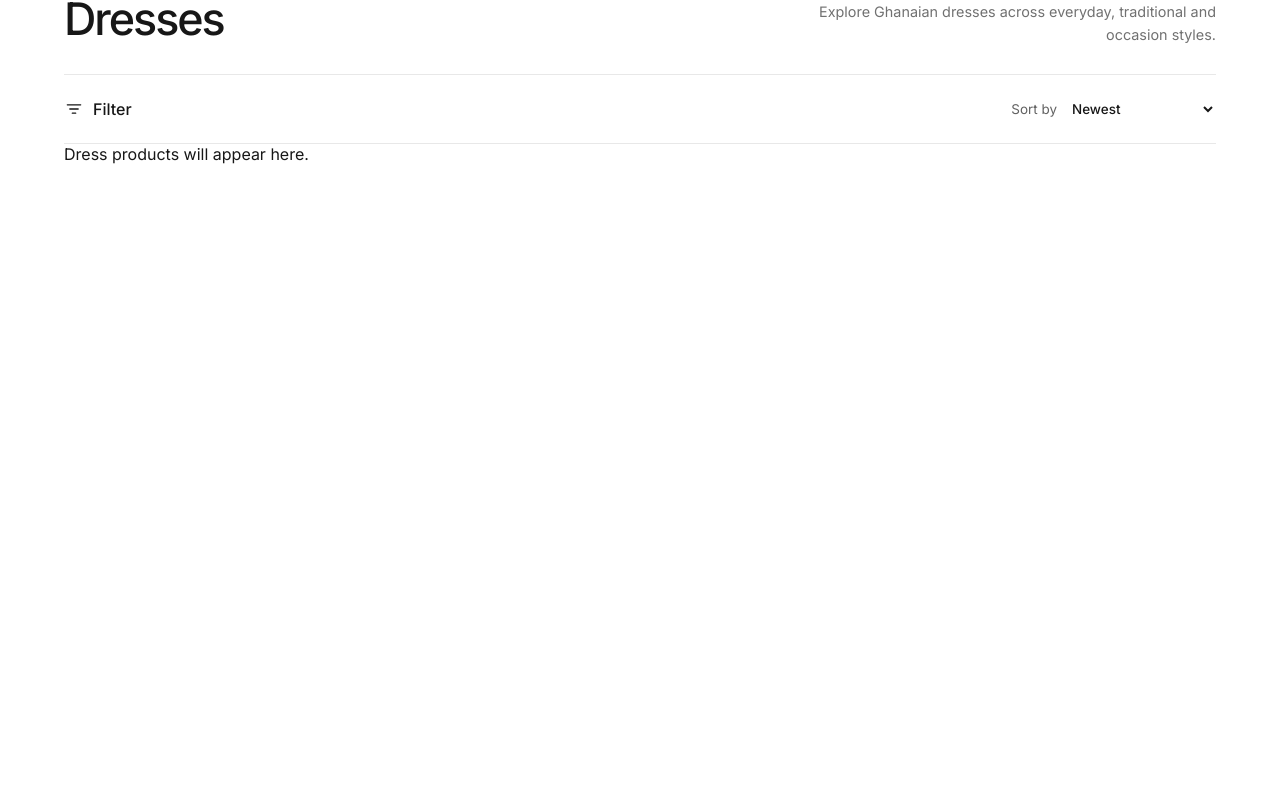
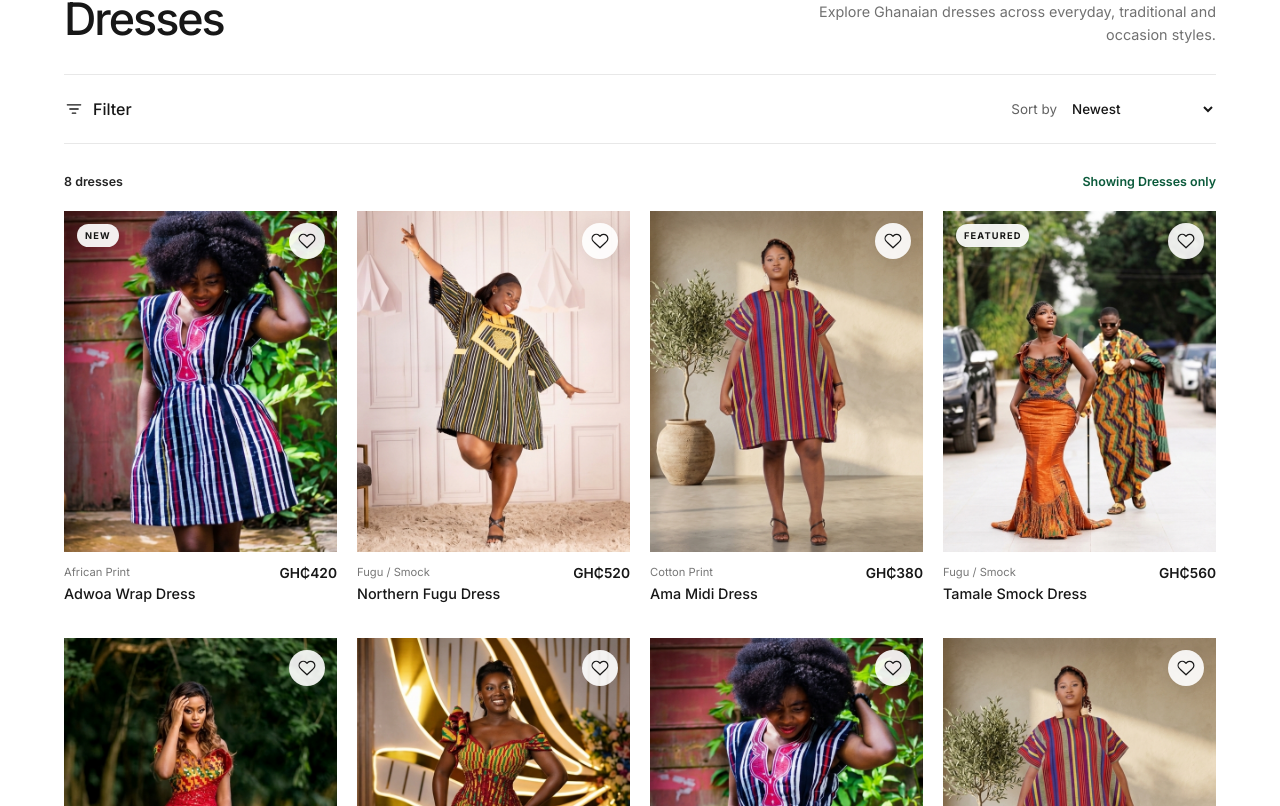
Before and after one commit to BartMhan1/tiah, a Next.js app: page /fashion/dresses in a window 1280 px wide. Shown: the part 894-1700 px from the top of the page. Before the commit the page ends 1158 px from the top, so only its background shows below. Built offline with nearby package versions, Linux system fonts and the light colour scheme.

Commit message:
Show dress products on dresses page

```diff
--- a/app/fashion/dresses/page.tsx
+++ b/app/fashion/dresses/page.tsx
@@ -1,5 +1,6 @@
 import CategoryHero from "../../../components/fashion/category/CategoryHero";
 import DressFilters from "../../../components/fashion/category/DressFilters";
+import DressProductGrid from "../../../components/fashion/category/DressProductGrid";
 import StoreHeader from "../../../components/store/StoreHeader";
 
 const dressHeroImages = [
@@ -34,10 +35,7 @@ export default function DressesPage() {
         </div>
 
         <DressFilters />
-
-        <div className="category-product-placeholder" aria-label="Products coming next">
-          <p>Dress products will appear here.</p>
-        </div>
+        <DressProductGrid />
       </section>
     </main>
   );
```
